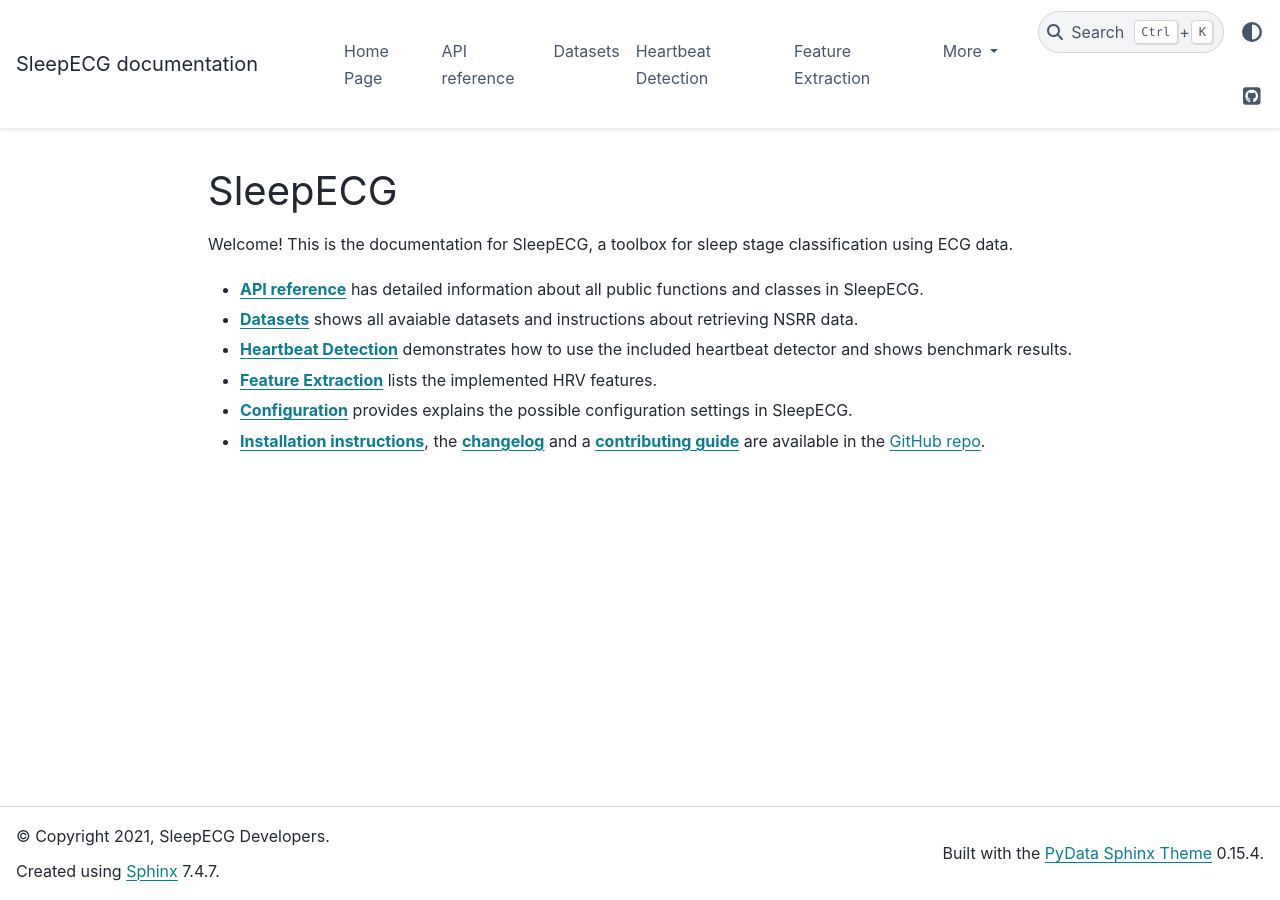
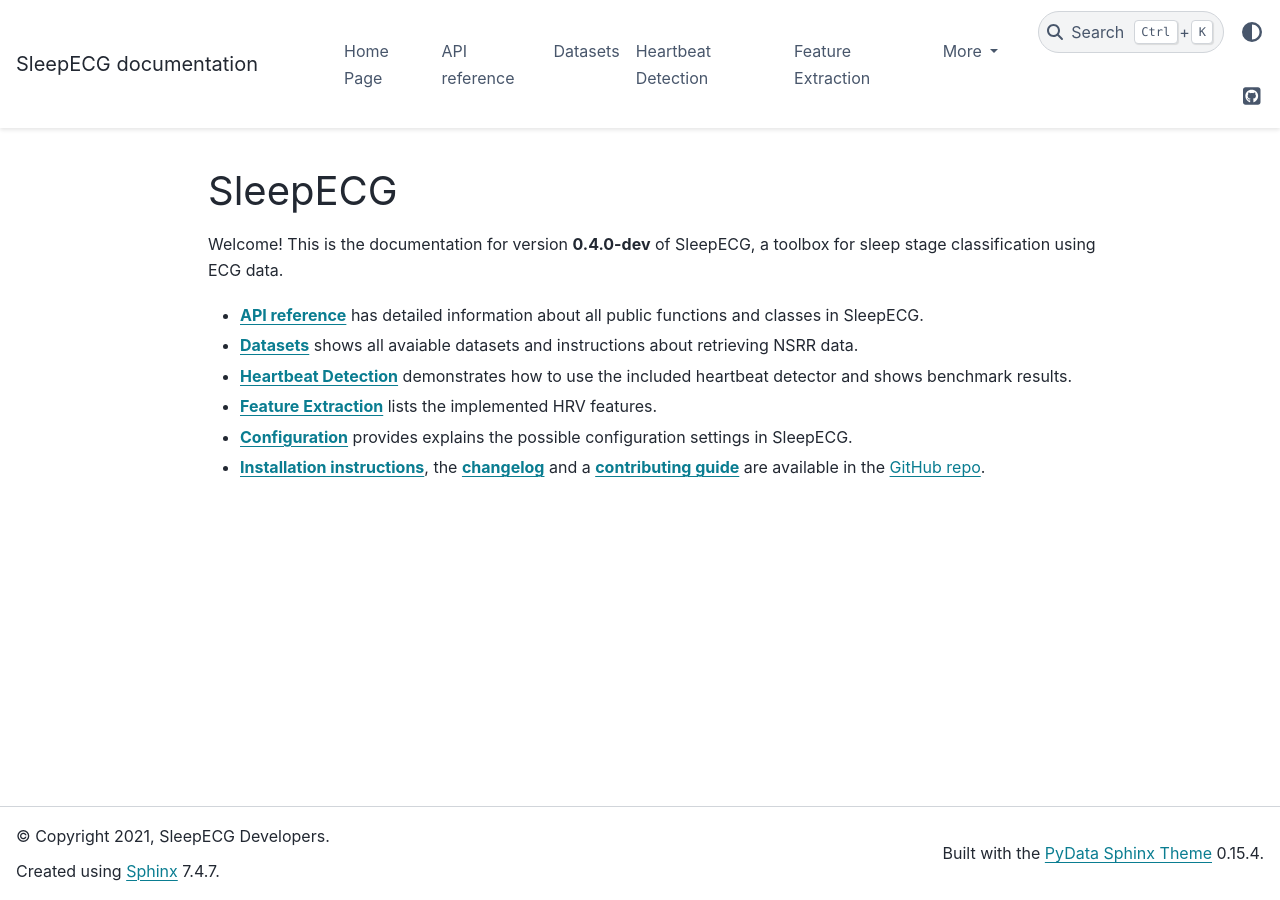
Before and after one commit to cbrnr/sleepecg, a Sphinx documentation site: the page built from doc/source/index.md, in a window 1280 px wide. Built offline with Sphinx 7.4.7 and the PyData theme 0.15.4, drawn with Linux system fonts in a browser that asks for light colours.

Commit message:
add version number to doc index

````diff
--- a/doc/source/conf.py
+++ b/doc/source/conf.py
@@ -29,6 +29,14 @@ extensions = [
 source_suffix = {
     '.rst': 'restructuredtext',
     '.md': 'markdown',
+}
+
+myst_enable_extensions = [
+    'substitution',
+]
+
+myst_substitutions = {
+    'version': version,
 }
 
 intersphinx_mapping = {
--- a/doc/source/index.md
+++ b/doc/source/index.md
@@ -10,7 +10,7 @@
 ```
 
 # SleepECG
-Welcome! This is the documentation for SleepECG, a toolbox for sleep stage classification using ECG data.
+Welcome! This is the documentation for version **{{ version }}** of SleepECG, a toolbox for sleep stage classification using ECG data.
 
 - [**API reference**](./api) has detailed information about all public functions and classes in SleepECG.
 - [**Datasets**](./datasets) shows all avaiable datasets and instructions about retrieving NSRR data.
````
